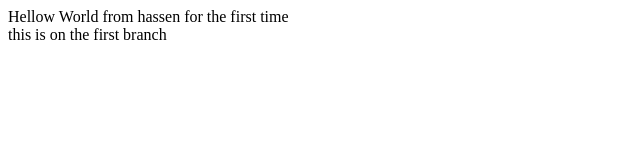
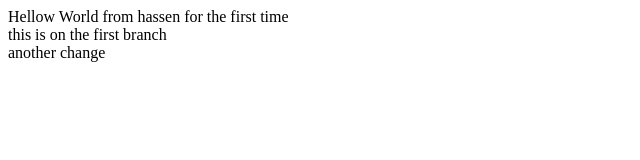
Before and after one commit to kedhas/GitHubPractice, a plain HTML site: page WebApplication1/Index.html in a window 1280 px wide. Shown: the whole page, without its empty margins (0-640 px from the left). Drawn offline with Linux system fonts and the light colour scheme.

Commit message:
branched chage

```diff
--- a/WebApplication1/Index.html
+++ b/WebApplication1/Index.html
@@ -8,5 +8,7 @@
     Hellow World from hassen for the first time
     <br />
     this is on the first branch
+    <br />
+    another change
 </body>
 </html>
```
